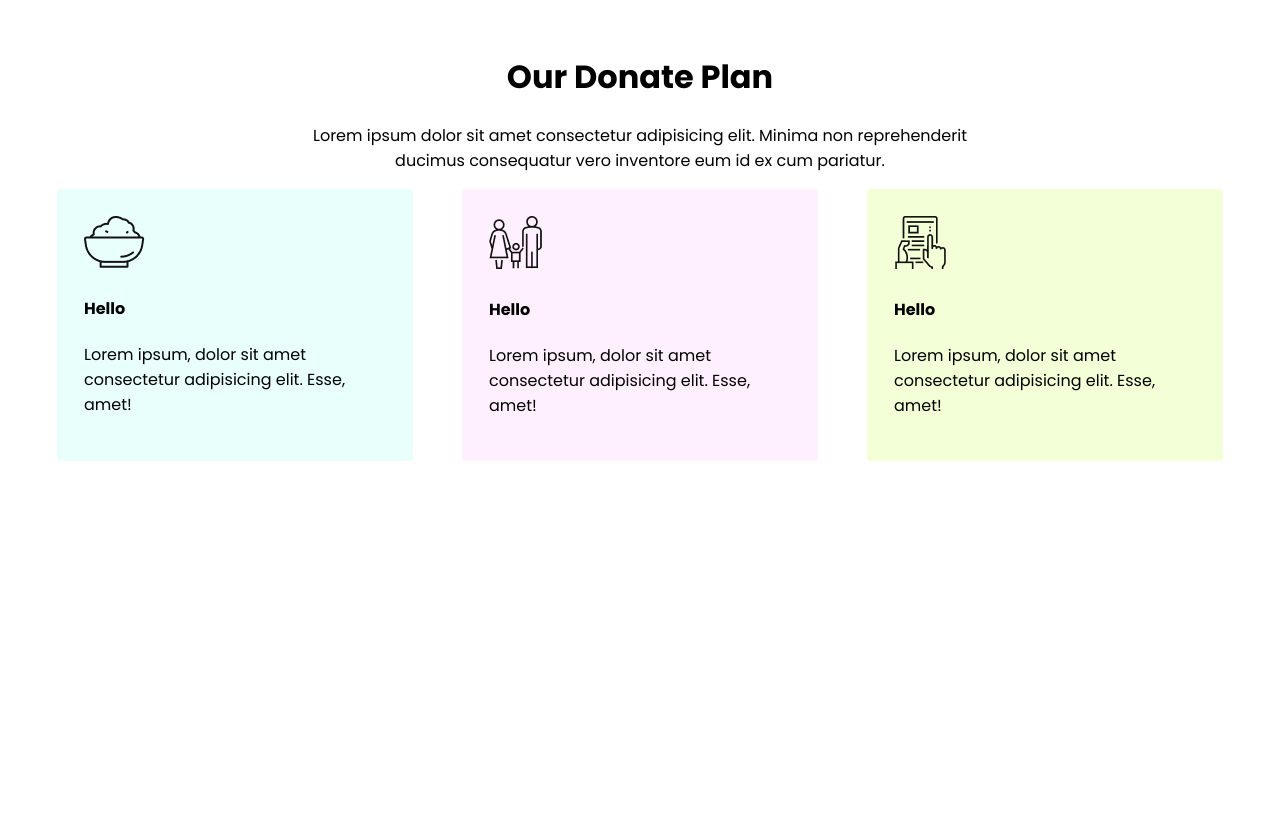
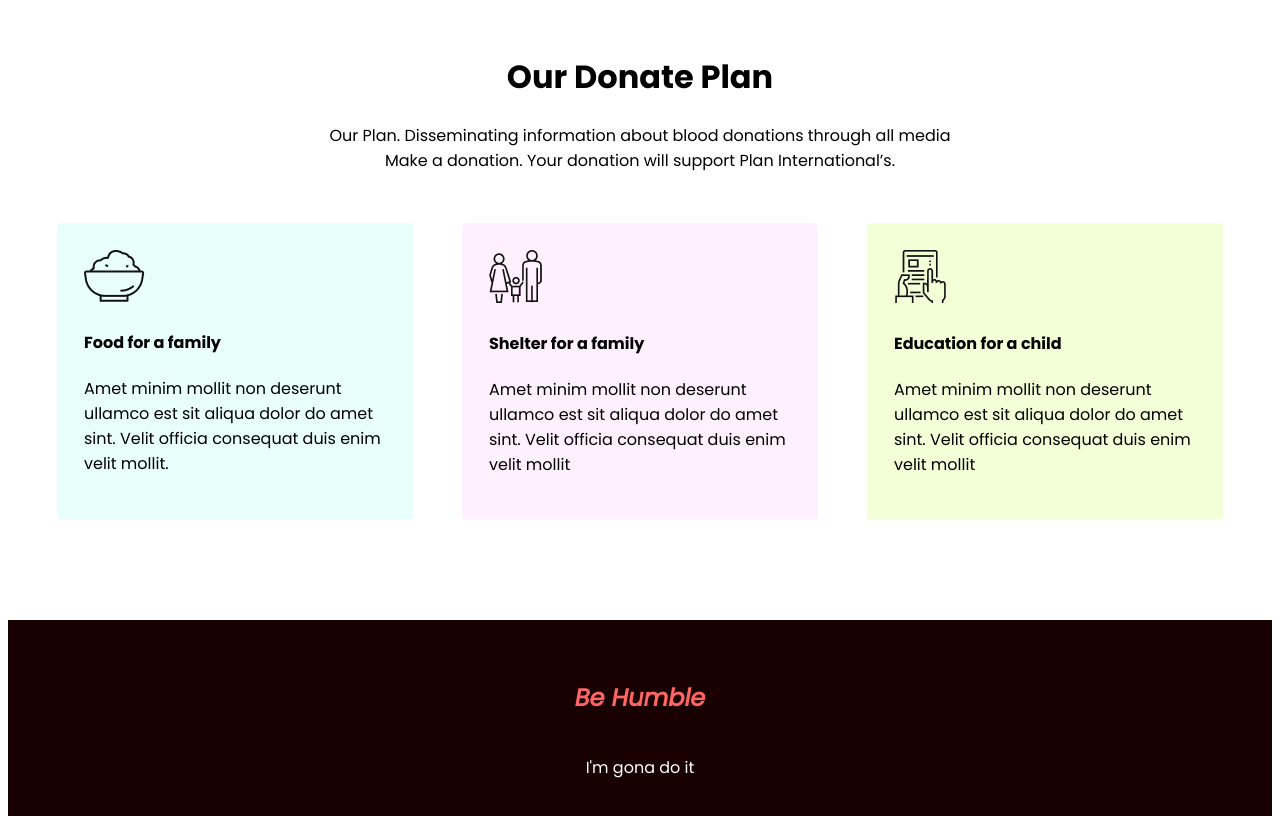
Before and after one commit to nasrinkhatun1/developer-portfolio4, a plain HTML site: page index.html in a window 1280 px wide. Shown: the part 960-1784 px from the top of the page. Before the commit the page ends 1429 px from the top, so only its background shows below. Drawn offline with Linux system fonts and the light colour scheme.

Commit message:
almost complete

```diff
--- a/index.html
+++ b/index.html
@@ -16,8 +16,8 @@
 <body>
     <div class="banner">
         <div class="details">
-            <h1>Let's Help Those Who Are</h1>
-            <h1>More In Need</h1>
+            <h1 class="title">Let's Help Those Who Are</h1>
+            <h1 class="title">More In Need</h1>
             <p>Relief for the helpless people of banvasi. Stand by the banvasi people.Help the banvasi people. <br />
                 Come
                 forward
@@ -30,10 +30,8 @@
     <div class="donateToday">
         <div class="textToday">
             <h1>Donate Today</h1>
-            <p>Lorem ipsum dolor sit amet consectetur adipisicing elit. Minima non reprehenderit <br /> ducimus
-                consequatur
-                vero
-                inventore eum id ex cum pariatur.</p>
+            <p>Relief for the helpless people of banvasi. Stand by the banvasi people.Help the banvasi people. <br />
+                Come forward to alleviate the misery of the banvasi people.</p>
         </div>
         <div class="taka">
             <h1>100tk</h1>
@@ -54,30 +52,42 @@
     <div>
         <div class="textToday">
             <h1>Our Donate Plan</h1>
-            <p>Lorem ipsum dolor sit amet consectetur adipisicing elit. Minima non reprehenderit <br /> ducimus
-                consequatur
-                vero
-                inventore eum id ex cum pariatur.</p>
+            <p>Our Plan. Disseminating information about blood donations through all media <br /> Make a donation. Your
+                donation will support Plan International’s.</p>
         </div>
         <div class="frame">
             <div class="oneItem">
                 <img src="./icons/food.png" alt="">
-                <h4>Hello</h4>
-                <p>Lorem ipsum, dolor sit amet consectetur adipisicing elit. Esse, amet!</p>
+                <h4>Food for a family</h4>
+                <p>Amet minim mollit non deserunt
+                    ullamco est sit aliqua dolor do amet
+                    sint. Velit officia consequat duis enim
+                    velit mollit.</p>
             </div>
             <div class="twoItem">
                 <img src="./icons/shelter.png" alt="">
-                <h4>Hello</h4>
-                <p>Lorem ipsum, dolor sit amet consectetur adipisicing elit. Esse, amet!</p>
+                <h4>Shelter for a family
+                </h4>
+                <p>Amet minim mollit non deserunt
+                    ullamco est sit aliqua dolor do amet
+                    sint. Velit officia consequat duis enim
+                    velit mollit</p>
             </div>
             <div class="threeItem">
                 <img src="./icons/Frame-1.png" alt="">
-                <h4>Hello</h4>
-                <p>Lorem ipsum, dolor sit amet consectetur adipisicing elit. Esse, amet!</p>
+                <h4>Education for a child
+                </h4>
+                <p>Amet minim mollit non deserunt
+                    ullamco est sit aliqua dolor do amet
+                    sint. Velit officia consequat duis enim
+                    velit mollit</p>
             </div>
         </div>
     </div>
-
+    <footer>
+        <h2 class="behamble"><i>Be Humble</i></h2>
+        <p>I'm gona do it</p>
+    </footer>
 </body>
 
 </html>
--- a/style.css
+++ b/style.css
@@ -1,5 +1,9 @@
 body {
     font-family: 'Poppins', sans-serif;
+}
+
+.title {
+    font-size: 40px;
 }
 
 .banner {
@@ -71,6 +75,7 @@ hr {
 .frame {
     display: flex;
     justify-content: space-evenly;
+    margin-top: 50px;
 }
 
 .oneItem {
@@ -99,3 +104,23 @@ hr {
     border-radius: 4px;
 
 }
+
+footer {
+    background-color: #1a0101;
+    color: white;
+    padding: 20px;
+    text-align: center;
+    margin-top: 100px;
+}
+
+.behamble {
+    background-color: #1a0101;
+    color: #ff6565;
+    padding: 20px;
+    text-align: center;
+
+}
+
+.left {
+    display: flex;
+}
```
